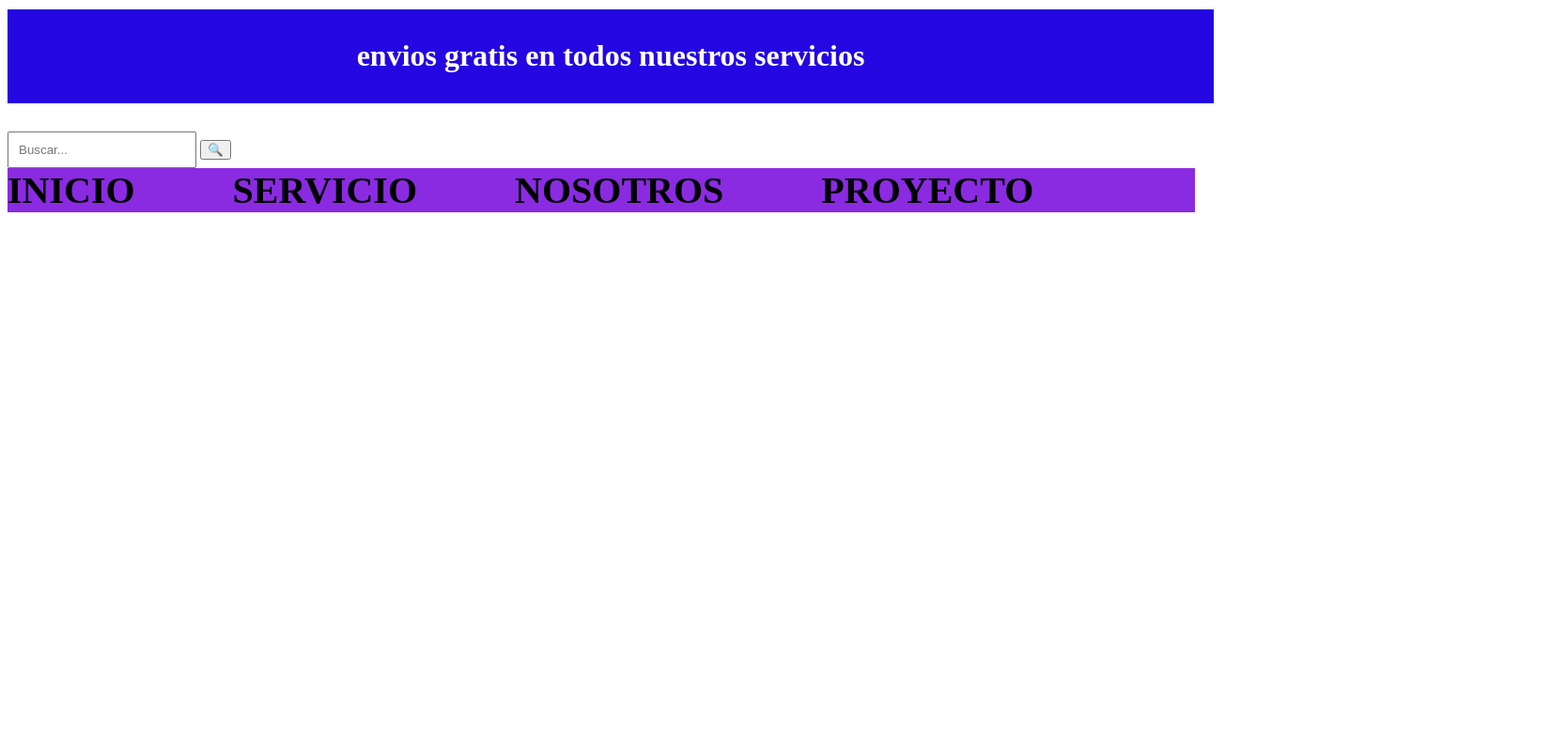
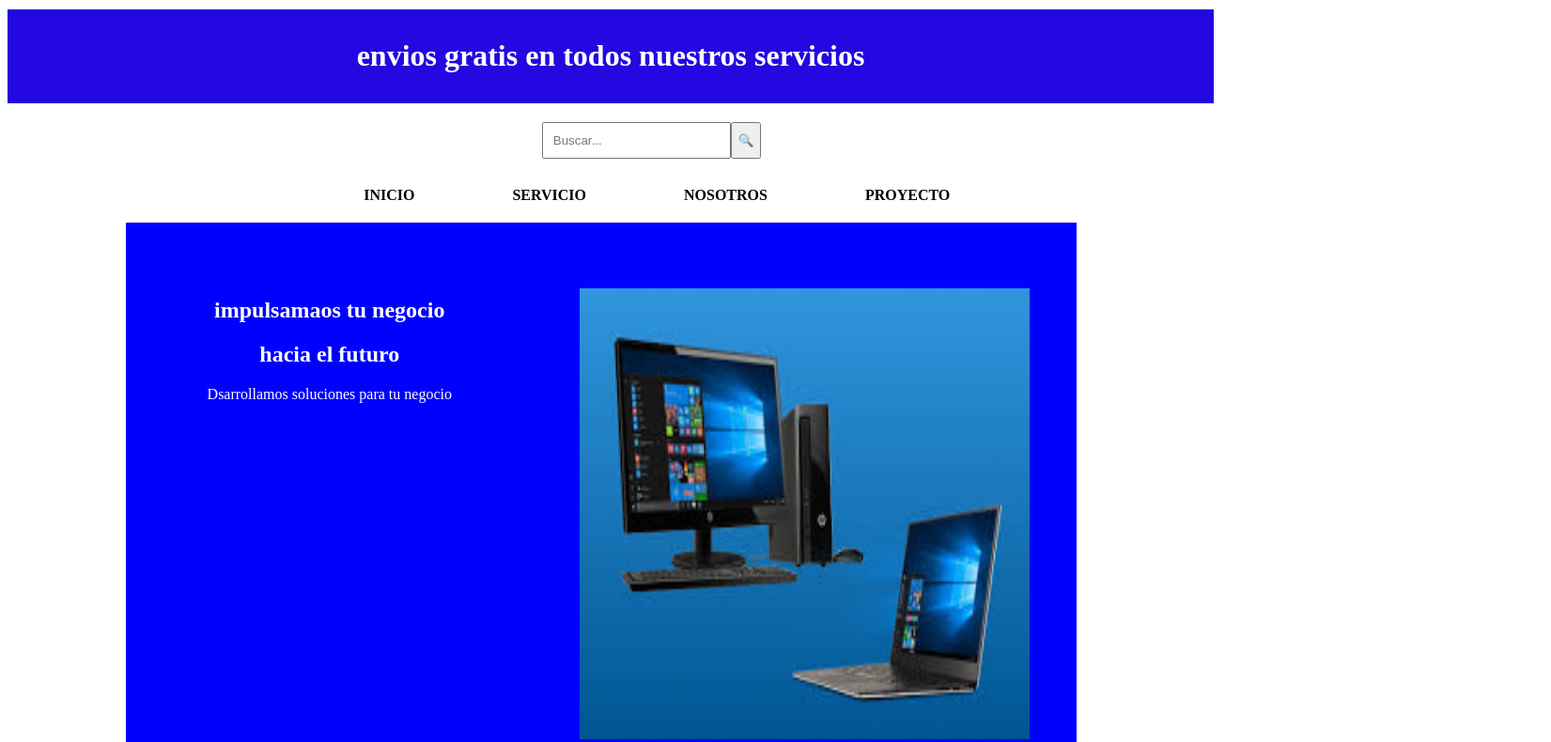
Before and after one commit to 4todmigueladolfo-cell/EL-EQUIPO-DINAMITA-, a plain HTML site: page index.html in a window 1280 px wide. Shown: the top 790 px of the page at 94% size, 1651 px wide, since content can reach past the window. Drawn offline with Linux system fonts and the light colour scheme.

Commit message:
se agrefo el buscador y una parte de la publicidad y arregle el css

```diff
--- a/estilo.css
+++ b/estilo.css
@@ -17,7 +17,8 @@ h1{
 .juan{
     width: 100%;
     height: 100%;
-    background-color: blueviolet;
+    margin: 0 30%;
+    margin-top: 30px;
 
 
 }
@@ -26,43 +27,64 @@ h1{
     color: black;
     font-weight: bold;
     margin-right: 100px;
-    font-size: 40px;
 
-
-
+    font-size:medium;
 }
 
-.ropa{
-    color: black;
-    font-weight: bold;
-    margin-right: 100px;
-    font-size: 40px;
-
+.navegador{
+    display: flex;
+    margin: 0 45%;
     margin-top: 20px;
-
-}
-
-.contactos{
-    color: black;
-    font-weight: bold;
-    margin-right: 100px;
-    font-size: 40px;
-    justify-content: space-between;
-
-
 }
 
 span:hover{
     cursor: pointer;
+
 }
 
 .navegador input{
     padding: 10px;
-    margin-top: 30px;
 
 }
 
-.ventana1{
-    border-radius: 50px;
-    height: 40%;
+.contenedor{
+    display: flex;
+    height: 80vh;
+    width: 80%;
+    margin: 0 10%;
+    margin-top: 20px;
+    justify-content: space-between;
+    background-color: blue;
 }
+
+:is(.texto1, .texto2, p){
+    text-align: center;
+    color: white;
+
+}
+.fin-de-la-pagina1{
+    height: 40vh;
+    width: 40%;
+    margin: 0 25px ;
+    margin-top: 60px;
+}
+
+.fin-de-la-pagina2{
+    height: 60vh;
+    width: 50%;
+    margin: 0 50px;
+    margin-top: 70px;
+    background-color: aqua;
+
+}
+
+img{
+    height: 100%;
+    width: 100%;
+    transition: transform 1s ease;
+}
+
+image:hover{
+   transform: translateX(100px);
+    transition: transform 1s ease;
+}
--- a/index.html
+++ b/index.html
@@ -18,16 +18,24 @@
 
  <div class="juan">
     <span class="inicio">INICIO</span>
-    <span class="ropa"><a href=""></a>SERVICIO</span>
-    <span class="contactos"><a href=""></a>NOSOTROS</span>
-    <span class="contactos">PROYECTO</span>
-    <span class="contactos"></span>
+    <span class="inicio"><a href=""></a>SERVICIO</span>
+    <span class="inicio"><a href=""></a>NOSOTROS</span>
+    <span class="inicio"><a href=""></a>PROYECTO</span>
+    <span class="inicio"><a href=""></a></span>
  </div>
 
- <div>
-<img src="" alt="">
+ <div class="contenedor">
+    <div class="fin-de-la-pagina1">
+            <h2 class="texto1">impulsamaos tu negocio </h2>
+            <h2 class="texto2">hacia el futuro</h2>
+            <p>Dsarrollamos soluciones para tu negocio</p>
+        </div>
+        <div class="fin-de-la-pagina2">
+            <img src="descarga.jpg">
+    </div>
+ </div>
 
- </div>
+
 
 </body>
 </html>
```
Also changed, not shown: Captura de pantalla 2026-05-18 160601.png (added), descarga.jpg (added).
